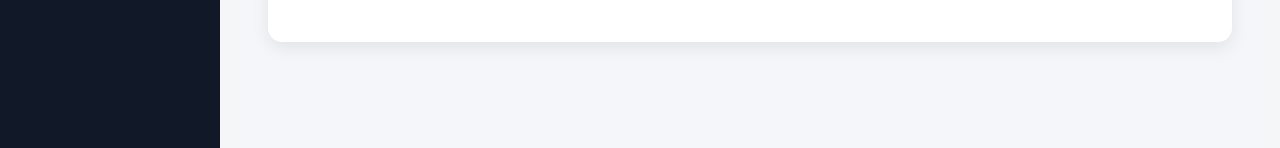
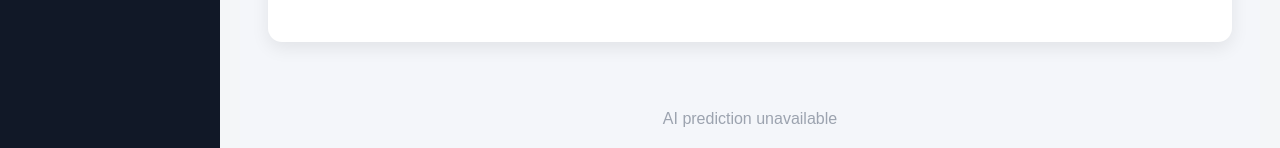
Before and after one commit to Padma-darsi/SpendWise_AI, a React (Vite) app in the folder frontend/: page /analytics in a window 1280 px wide. Shown: the part 649-797 px from the top of the page. Built offline with nearby package versions, Linux system fonts and the light colour scheme; no server answers; sample sign-in values are in the browser's storage.

Commit message:
edited frontend files

```diff
--- a/frontend/src/pages/Analytics.jsx
+++ b/frontend/src/pages/Analytics.jsx
@@ -12,13 +12,15 @@ import {
   YAxis
 } from "recharts";
 import "./analytics.css";
-
+import { predictBudget } from "../api/aiApi";
 
 const COLORS = ["#6366f1", "#22c55e", "#f97316", "#ef4444", "#14b8a6"];
 
 export default function Analytics() {
   const [expenses, setExpenses] = useState([]); // ✅ MUST be array
   const [loading, setLoading] = useState(true);
+  const [aiData, setAiData] = useState(null);
+  const [aiError, setAiError] = useState(null);
 
 
   useEffect(() => {
@@ -26,7 +28,11 @@ export default function Analytics() {
   }, []);
 
 
-
+useEffect(() => {
+  predictBudget()
+    .then(res => setAiData(res.data))
+    .catch(() => setAiError("AI prediction unavailable"));
+}, []);
 
 
 
@@ -170,7 +176,15 @@ export default function Analytics() {
       </div>
 
 
+      {aiData && (
+  <div className="ai-card">
+    <h3>AI Budget Prediction</h3>
+    <p>Predicted Next Month Expense: ₹{aiData.predictedExpense}</p>
+    <p>Recommended Budget: ₹{aiData.recommendedBudget}</p>
+  </div>
+)}
 
+{aiError && <p className="no-data">{aiError}</p>}
 
     </div>
   );
```
